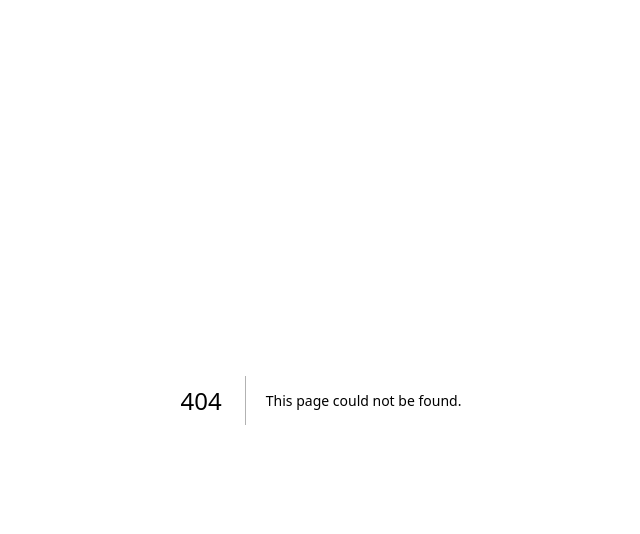
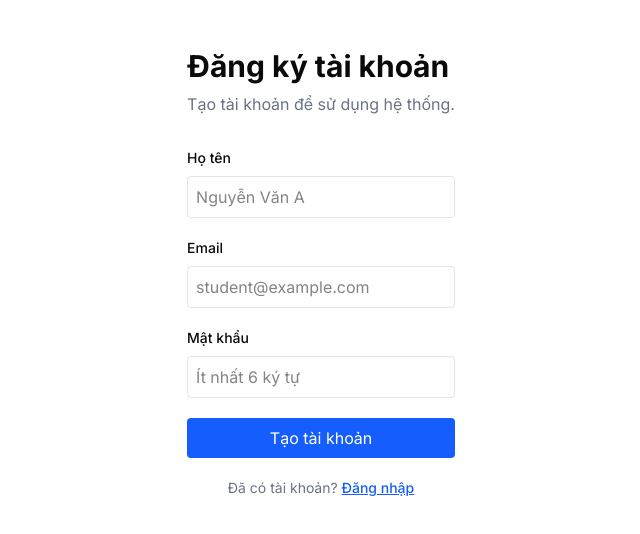
Before and after one commit to QuangVy999/Booking-Bus-Web, a Next.js app in the folder frontend/: page /register in a window 1280 px wide. Before the commit this address had no page. Shown: the top 534 px of the page, without its empty margins (319-959 px from the left). Built offline with nearby package versions, Linux system fonts and the light colour scheme.

Commit message:
feat(frontend): build ui for login, register, profile, and dashboard

```diff
--- /dev/null
+++ b/frontend/src/app/(auth)/login/login-form.tsx
@@ -0,0 +1,61 @@
+"use client";
+
+import Link from "next/link";
+import { useActionState } from "react";
+import { loginAction, type AuthActionState } from "@/app/actions/auth";
+
+const initialState: AuthActionState = {};
+
+export function LoginForm() {
+  const [state, formAction, isPending] = useActionState(
+    loginAction,
+    initialState,
+  );
+
+  return (
+    <form action={formAction} className="mt-8 space-y-5">
+      {state.message ? (
+        <div className="bg-red-100 text-red-700 p-3 rounded text-sm">
+          {state.message}
+        </div>
+      ) : null}
+
+      <div className="space-y-2">
+        <label htmlFor="email" className="block text-sm font-medium">Email</label>
+        <input
+          id="email"
+          name="email"
+          type="email"
+          placeholder="student@example.com"
+          autoComplete="email"
+          required
+          className="w-full p-2 border rounded"
+        />
+      </div>
+
+      <div className="space-y-2">
+        <label htmlFor="password" className="block text-sm font-medium">Mật khẩu</label>
+        <input
+          id="password"
+          name="password"
+          type="password"
+          placeholder="••••••••"
+          autoComplete="current-password"
+          required
+          className="w-full p-2 border rounded"
+        />
+      </div>
+
+      <button type="submit" className="w-full bg-blue-600 text-white p-2 rounded" disabled={isPending}>
+        {isPending ? "Đang đăng nhập..." : "Đăng nhập"}
+      </button>
+
+      <p className="text-center text-sm text-gray-500">
+        Chưa có tài khoản?{" "}
+        <Link href="/register" className="font-medium underline text-blue-600">
+          Đăng ký tại đây
+        </Link>
+      </p>
+    </form>
+  );
+}
--- /dev/null
+++ b/frontend/src/app/(auth)/login/page.tsx
@@ -0,0 +1,29 @@
+import type { Metadata } from "next";
+import { LoginForm } from "./login-form";
+
+export const metadata: Metadata = {
+  title: "Đăng nhập",
+  description: "Đăng nhập vào hệ thống",
+};
+
+export default async function LoginPage(props: {
+  searchParams: Promise<{ [key: string]: string | string[] | undefined }>
+}) {
+  const searchParams = await props.searchParams;
+  const registered = searchParams.registered === "1";
+
+  return (
+    <div className="mx-auto flex max-w-md flex-col px-4 py-12">
+      <h1 className="text-3xl font-bold">Đăng nhập</h1>
+      <p className="mt-2 text-gray-500">Sử dụng tài khoản của bạn để đăng nhập.</p>
+
+      {registered && (
+        <div className="mt-6 bg-green-100 text-green-800 p-3 rounded text-sm">
+          Tạo tài khoản thành công. Vui lòng đăng nhập.
+        </div>
+      )}
+
+      <LoginForm />
+    </div>
+  );
+}
--- /dev/null
+++ b/frontend/src/app/(auth)/register/page.tsx
@@ -0,0 +1,18 @@
+import type { Metadata } from "next";
+import { RegisterForm } from "./register-form";
+
+export const metadata: Metadata = {
+  title: "Đăng ký tài khoản",
+  description: "Tạo tài khoản mới",
+};
+
+export default function RegisterPage() {
+  return (
+    <div className="mx-auto flex max-w-md flex-col px-4 py-12">
+      <h1 className="text-3xl font-bold">Đăng ký tài khoản</h1>
+      <p className="mt-2 text-gray-500">Tạo tài khoản để sử dụng hệ thống.</p>
+
+      <RegisterForm />
+    </div>
+  );
+}
--- /dev/null
+++ b/frontend/src/app/(auth)/register/register-form.tsx
@@ -0,0 +1,74 @@
+"use client";
+
+import Link from "next/link";
+import { useActionState } from "react";
+import { registerAction, type AuthActionState } from "@/app/actions/auth";
+
+const initialState: AuthActionState = {};
+
+export function RegisterForm() {
+  const [state, formAction, isPending] = useActionState(
+    registerAction,
+    initialState,
+  );
+
+  return (
+    <form action={formAction} className="mt-8 space-y-5">
+      {state.message ? (
+        <div className="bg-red-100 text-red-700 p-3 rounded text-sm">
+          {state.message}
+        </div>
+      ) : null}
+
+      <div className="space-y-2">
+        <label htmlFor="name" className="block text-sm font-medium">Họ tên</label>
+        <input
+          id="name"
+          name="name"
+          type="text"
+          placeholder="Nguyễn Văn A"
+          autoComplete="name"
+          required
+          className="w-full p-2 border rounded"
+        />
+      </div>
+
+      <div className="space-y-2">
+        <label htmlFor="email" className="block text-sm font-medium">Email</label>
+        <input
+          id="email"
+          name="email"
+          type="email"
+          placeholder="student@example.com"
+          autoComplete="email"
+          required
+          className="w-full p-2 border rounded"
+        />
+      </div>
+
+      <div className="space-y-2">
+        <label htmlFor="password" className="block text-sm font-medium">Mật khẩu</label>
+        <input
+          id="password"
+          name="password"
+          type="password"
+          placeholder="Ít nhất 6 ký tự"
+          autoComplete="new-password"
+          required
+          className="w-full p-2 border rounded"
+        />
+      </div>
+
+      <button type="submit" className="w-full bg-blue-600 text-white p-2 rounded" disabled={isPending}>
+        {isPending ? "Đang tạo tài khoản..." : "Tạo tài khoản"}
+      </button>
+
+      <p className="text-center text-sm text-gray-500">
+        Đã có tài khoản?{" "}
+        <Link href="/login" className="font-medium underline text-blue-600">
+          Đăng nhập
+        </Link>
+      </p>
+    </form>
+  );
+}
--- /dev/null
+++ b/frontend/src/app/(user)/profile/page.tsx
@@ -0,0 +1,39 @@
+import { getCurrentStudent } from "@/lib/auth/session";
+import { redirect } from "next/navigation";
+import { logoutAction } from "@/app/actions/auth";
+
+export default async function ProfilePage() {
+  const student = await getCurrentStudent();
+
+  if (!student) {
+    redirect("/login");
+  }
+
+  return (
+    <div className="mx-auto flex max-w-4xl flex-col px-4 py-12">
+      <div className="flex justify-between items-center mb-8">
+        <h1 className="text-3xl font-bold">Hồ sơ người dùng</h1>
+        <form action={logoutAction}>
+          <button type="submit" className="px-4 py-2 border rounded bg-gray-100 hover:bg-gray-200">
+            Đăng xuất
+          </button>
+        </form>
+      </div>
+
+      <div className="p-6 bg-white shadow rounded-lg border space-y-4">
+        <div>
+          <h3 className="text-sm font-medium text-gray-500">Họ tên</h3>
+          <p className="text-lg">{student.name}</p>
+        </div>
+        <div>
+          <h3 className="text-sm font-medium text-gray-500">Email</h3>
+          <p className="text-lg">{student.email}</p>
+        </div>
+        <div>
+          <h3 className="text-sm font-medium text-gray-500">Vai trò</h3>
+          <p className="text-lg">{student.role}</p>
+        </div>
+      </div>
+    </div>
+  );
+}
--- /dev/null
+++ b/frontend/src/app/dashboard/page.tsx
@@ -0,0 +1,25 @@
+import { getCurrentStudent } from "@/lib/auth/session";
+import { redirect } from "next/navigation";
+
+export default async function DashboardPage() {
+  const student = await getCurrentStudent();
+
+  if (!student) {
+    redirect("/login");
+  }
+
+  return (
+    <div className="mx-auto flex max-w-4xl flex-col px-4 py-12">
+      <h1 className="text-3xl font-bold">Admin Dashboard</h1>
+      <p className="mt-2 text-gray-500">
+        Xin chào {student.name}, bạn đang ở trang quản trị (Admin).
+      </p>
+
+      <div className="mt-8 p-6 bg-white shadow rounded-lg border">
+        <h2 className="text-xl font-semibold mb-4">Thông tin hệ thống</h2>
+        <p>Dashboard này được bảo vệ bởi middleware, chỉ dành cho Admin.</p>
+        <p className="mt-2">Bạn có Role là: <strong>{student.role}</strong></p>
+      </div>
+    </div>
+  );
+}
--- /dev/null
+++ b/frontend/src/middleware.ts
@@ -0,0 +1,36 @@
+import { jwtDecode } from "jwt-decode";
+import { NextResponse } from "next/server";
+import type { NextRequest } from "next/server";
+
+export function middleware(request: NextRequest) {
+  const token = request.cookies.get(process.env.AUTH_COOKIE_NAME ?? "access_token")?.value;
+  const isDashboard = request.nextUrl.pathname.startsWith("/dashboard");
+
+  if (isDashboard) {
+    if (!token) {
+      const loginUrl = new URL("/login", request.url);
+      loginUrl.searchParams.set("next", request.nextUrl.pathname);
+      return NextResponse.redirect(loginUrl);
+    }
+
+    try {
+      // Basic decoding to check role. This does not verify the signature,
+      // but it's okay for an initial check before the server component does a secure check.
+      const payload: any = jwtDecode(token);
+      if (payload.role !== "Admin" && payload.role !== "Staff") {
+        // Redirect non-admins away from dashboard
+        return NextResponse.redirect(new URL("/profile", request.url));
+      }
+    } catch (e) {
+      // Invalid token
+      const loginUrl = new URL("/login", request.url);
+      return NextResponse.redirect(loginUrl);
+    }
+  }
+
+  return NextResponse.next();
+}
+
+export const config = {
+  matcher: ["/dashboard/:path*"],
+};
```
Also changed, not shown: 2 other files (tests, documents, lock files or other folders).
